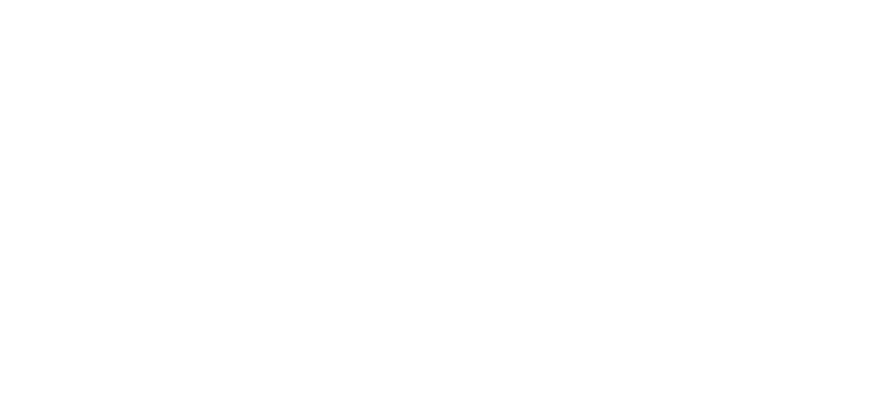
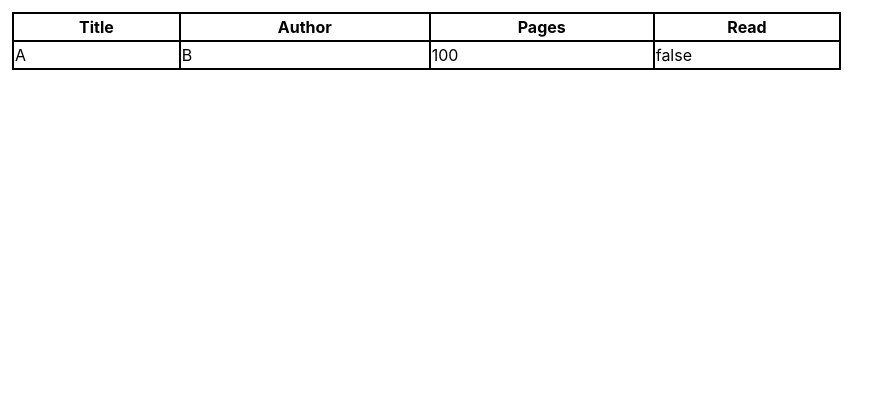
Before and after one commit to underark/top-library, a plain HTML site: page index.html in a window 1280 px wide. Shown: the whole page, without its empty margins (0-892 px from the left). Drawn offline with Linux system fonts and the light colour scheme.

Commit message:
Added function to add tr and td elements to table with book info
Function creates tr and td elements with textContent from book object and adds to table

```diff
--- a/index.html
+++ b/index.html
@@ -8,6 +8,20 @@
     <title>TOP | Library</title>
 </head>
 <body>
+	<div class="books">
+		<table id="library">
+			<thead>
+				<tr>
+					<th>Title</th>
+					<th>Author</th>
+					<th>Pages</th>
+					<th>Read</th>
+				</tr>
+			</thead>
+		</table>
+	</div>
+	<div class="form">
 
+	</div>
 </body>
 </html>
--- a/js.js
+++ b/js.js
@@ -1,6 +1,6 @@
-const library = [];
-
-function Book(title, author, pages, read) {
+document.addEventListener("DOMContentLoaded", () => {
+	const table = document.querySelector("#library");
+	function Book(title, author, pages, read) {
 	this.id = crypto.randomUUID();
 	this.title = title;
 	this.author = author;
@@ -8,8 +8,33 @@ function Book(title, author, pages, read) {
 	this.read = read;
 }
 
-function storeBook(title, author, pages, read) {
-	let newBook = new Book(title, author, pages, read);
+	function storeBook(title, author, pages, read) {
+		let newBook = new Book(title, author, pages, read);
 
-	library.push(newBook);
-}
+		library.push(newBook);
+	}
+
+	function showLibrary() {
+		for (let book of library) {
+			const row = document.createElement("tr");
+			row.classList.add(book.id);
+			const title = document.createElement("td");
+			title.textContent = book.title
+			const author = document.createElement("td");
+			author.textContent = book.author
+			const pages = document.createElement("td");
+			pages.textContent = book.pages;
+			const read = document.createElement("td");
+			read.textContent = "false";
+			row.appendChild(title);
+			row.appendChild(author);
+			row.appendChild(pages);
+			row.appendChild(read);
+			table.appendChild(row);
+		}
+	}
+	storeBook("A", "B", "100", true);
+	showLibrary();
+})
+
+const library = [];
--- a/style.css
+++ b/style.css
@@ -0,0 +1,79 @@
+/* CSS reset courtesy of Josh Comeau at https://www.joshwcomeau.com/css/custom-css-reset/ */
+/* 1. Use a more-intuitive box-sizing model */
+*, *::before, *::after {
+  box-sizing: border-box;
+}
+
+/* 2. Remove default margin */
+* {
+  margin: 0;
+}
+
+/* 3. Enable keyword animations */
+@media (prefers-reduced-motion: no-preference) {
+  html {
+    interpolate-size: allow-keywords;
+  }
+}
+
+body {
+  /* 4. Add accessible line-height */
+  line-height: 1.5;
+  /* 5. Improve text rendering */
+  -webkit-font-smoothing: antialiased;
+}
+
+/* 6. Improve media defaults */
+img, picture, video, canvas, svg {
+  display: block;
+  max-width: 100%;
+}
+
+/* 7. Inherit fonts for form controls */
+input, button, textarea, select {
+  font: inherit;
+}
+
+/* 8. Avoid text overflows */
+p, h1, h2, h3, h4, h5, h6 {
+  overflow-wrap: break-word;
+}
+
+/* 9. Improve line wrapping */
+p {
+  text-wrap: pretty;
+}
+h1, h2, h3, h4, h5, h6 {
+  text-wrap: balance;
+}
+
+/*
+  10. Create a root stacking context
+*/
+#root, #__next {
+  isolation: isolate;
+}
+
+/* Original CSS */
+body {
+    height: 100vh;
+    display: grid;
+    grid-template: 1fr 1fr / 2fr 1fr;
+	font-family: -apple-system, BlinkMacSystemFont, "Segoe UI", Roboto, Helvetica, Arial, sans-serif, "Apple Color Emoji", "Segoe UI Emoji", "Segoe UI Symbol";
+}
+
+table {
+    border-collapse: collapse;
+    width: 100%;
+}
+
+th, td {
+    border: 2px solid black;
+}
+
+.books {
+    grid-row: 1 / 3;
+    justify-self: center;
+    width: 100%;
+    padding: 12px;
+}
```
